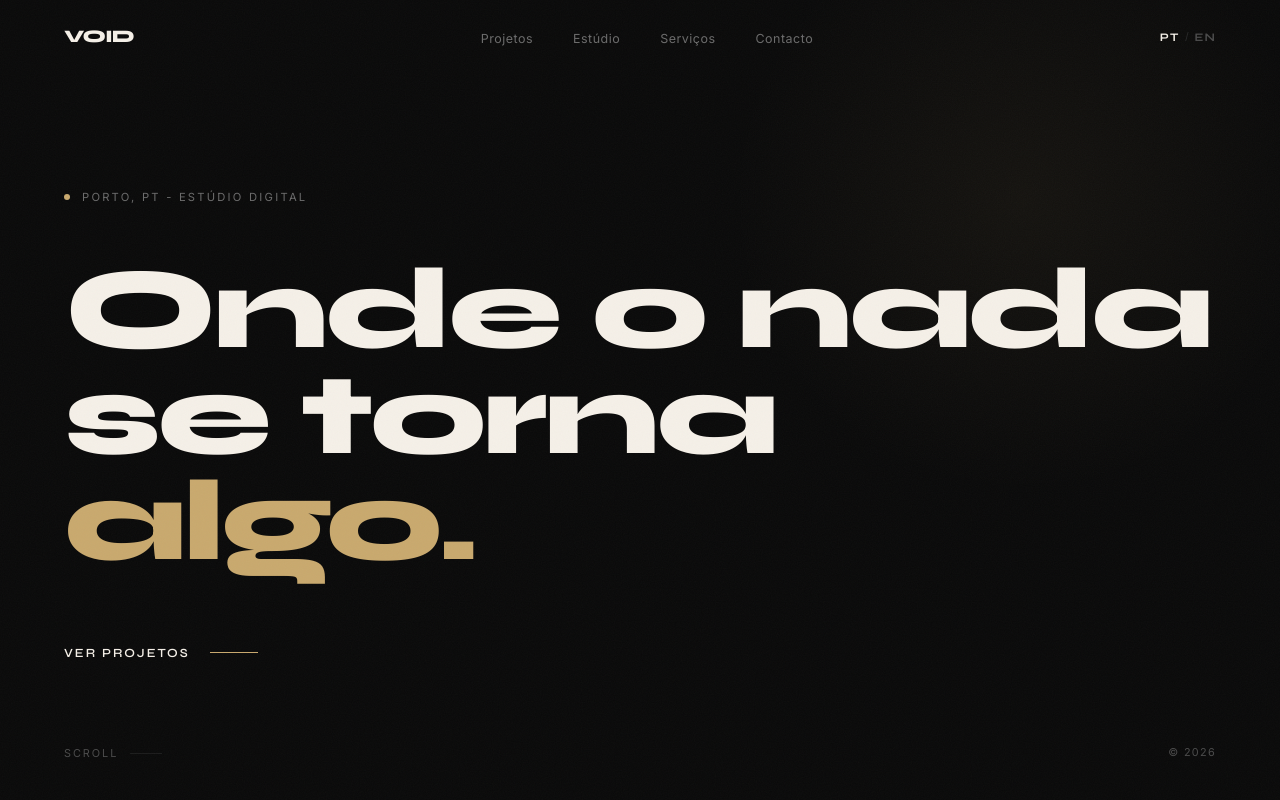
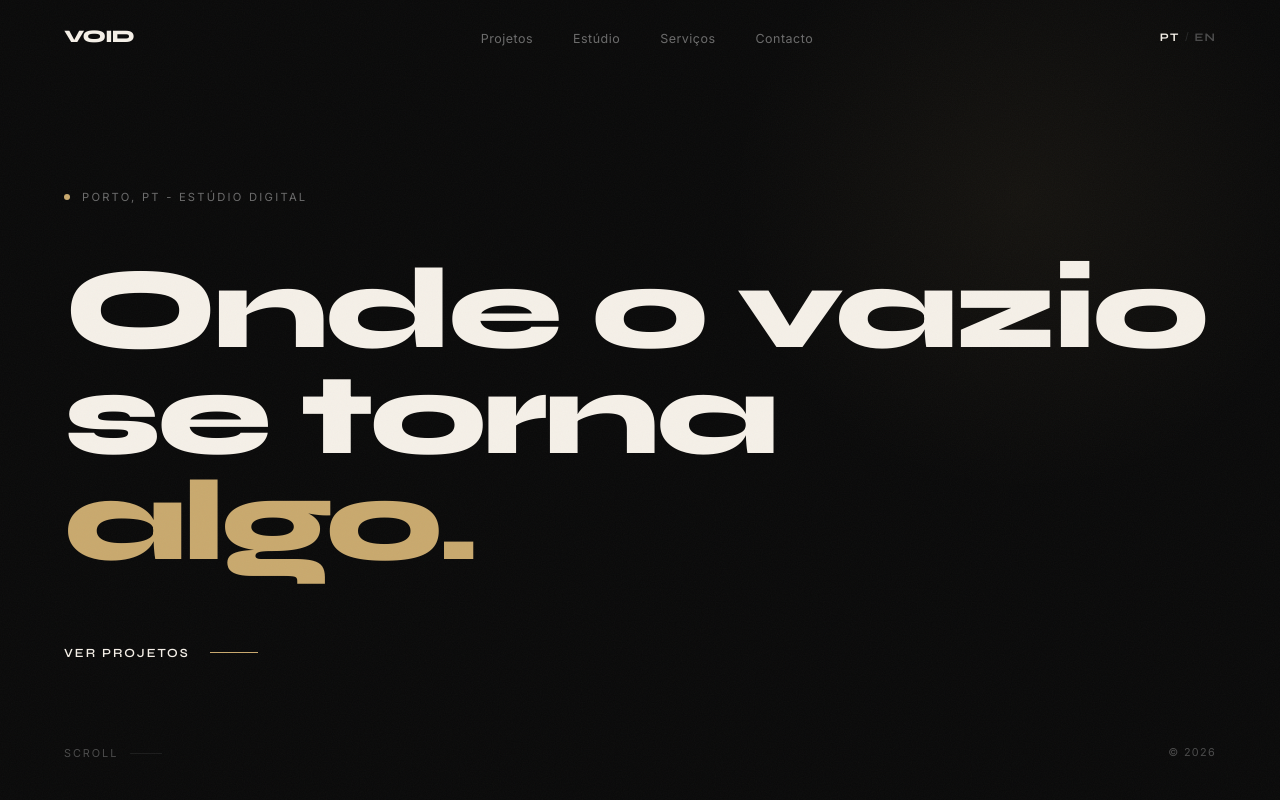
Before and after one commit to SantanderNycz/Void-Studio, a React (Vite) app: page / in a window 1280 px wide. Shown: the top 800 px of the page. Built offline with nearby package versions, Linux system fonts and the light colour scheme.

Commit message:
fix: update hero lines for consistency in English and Portuguese translations

```diff
--- a/src/content.ts
+++ b/src/content.ts
@@ -18,7 +18,7 @@ export const studio = {
 };
 
 export const hero = {
-  lines: ["Where nothing", "becomes", "something."],
+  lines: ["Built", "from", "the void."],
   accentLineIndex: 2, // which line gets the amber accent color
   cta: {
     label: "Ver Projetos",
--- a/src/i18n.ts
+++ b/src/i18n.ts
@@ -17,7 +17,7 @@ export const translations = {
 
     // Hero
     hero: {
-      lines: ["Onde o nada", "se torna", "algo."],
+      lines: ["Onde o vazio", "se torna", "algo."],
       accentLineIndex: 2,
       cta: "Ver Projetos",
     },
```
